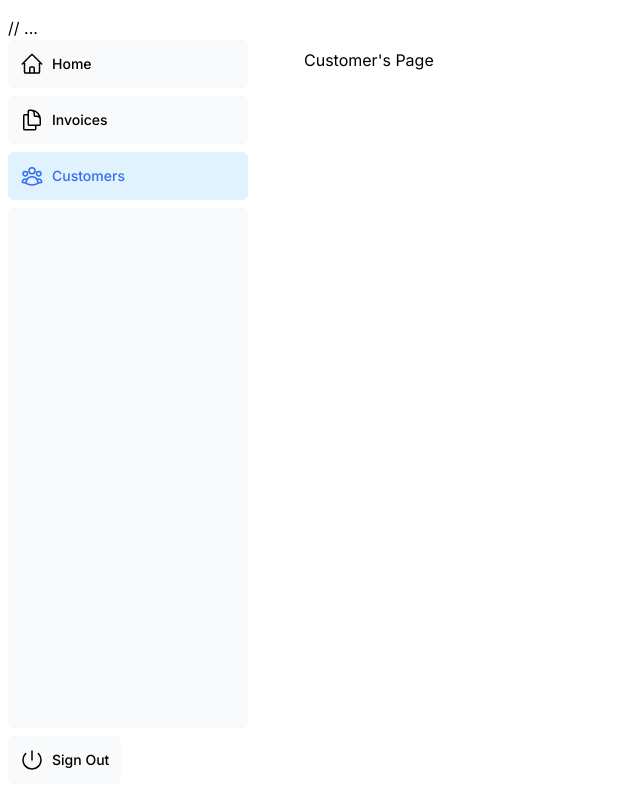
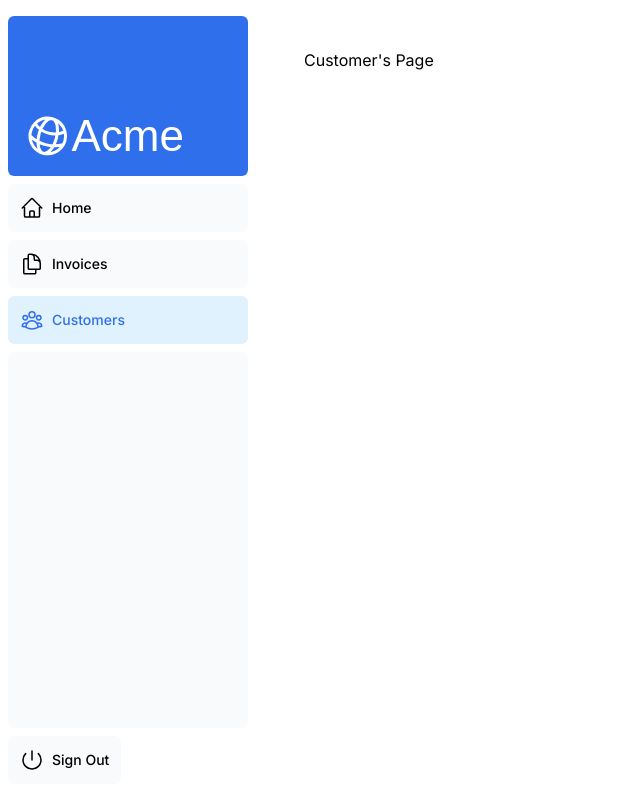
Before and after one commit to nwaxon2020/nextJs, a Next.js app in the folder nextjs-dashboard/: page /dashboard/customers in a window 1280 px wide. Shown: the whole page, without its empty margins (0-640 px from the left). Built offline with nearby package versions, Linux system fonts and the light colour scheme; a web font is replaced by a local one.

Commit message:
link fixed

```diff
--- a/nextjs-dashboard/app/ui/dashboard/sidenav.tsx
+++ b/nextjs-dashboard/app/ui/dashboard/sidenav.tsx
@@ -7,7 +7,14 @@ import { signOut } from '@/auth';
 export default function SideNav() {
   return (
     <div className="flex h-full flex-col px-3 py-4 md:px-2">
-      // ...
+      <Link
+        className="mb-2 flex h-20 items-end justify-start rounded-md bg-blue-600 p-4 md:h-40"
+        href="/"
+      >
+        <div className="w-32 text-white md:w-40">
+          <AcmeLogo />
+        </div>
+      </Link>
       <div className="flex grow flex-row justify-between space-x-2 md:flex-col md:space-x-0 md:space-y-2">
         <NavLinks />
         <div className="hidden h-auto w-full grow rounded-md bg-gray-50 md:block"></div>
```
